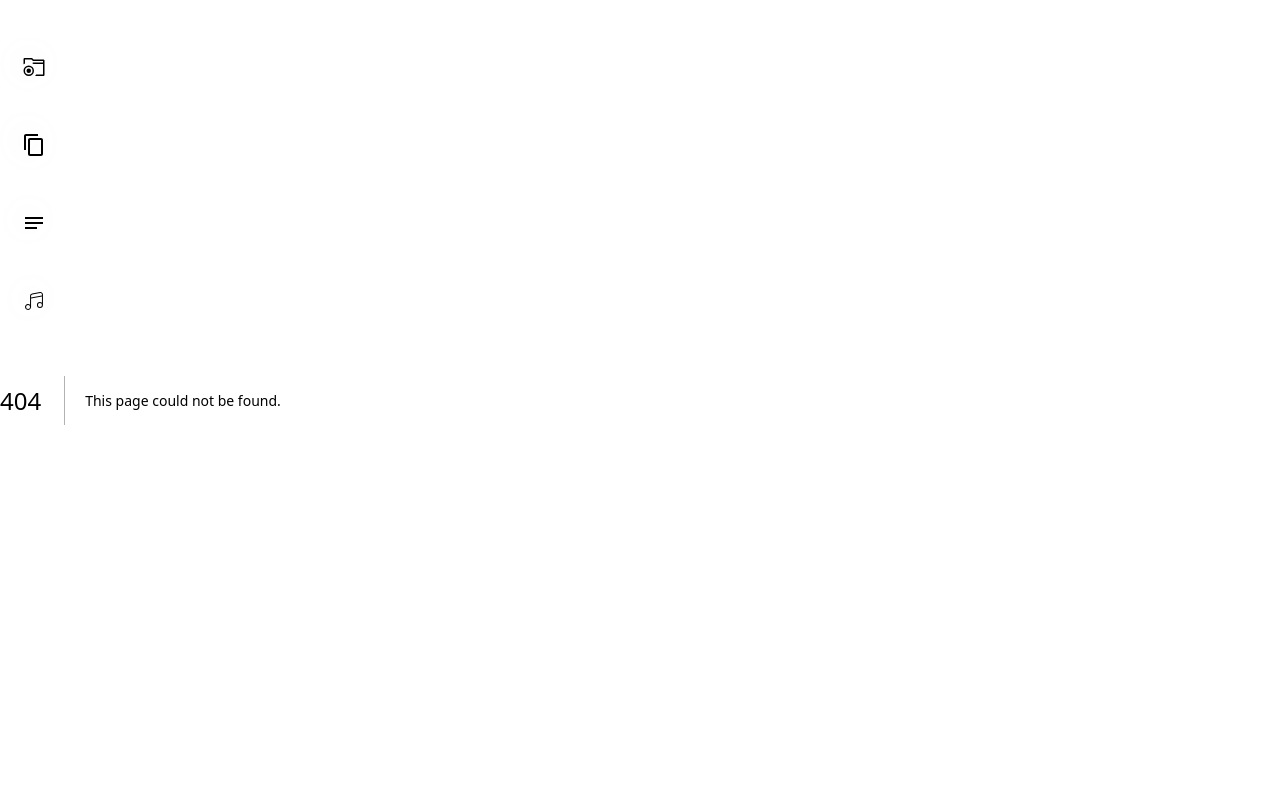
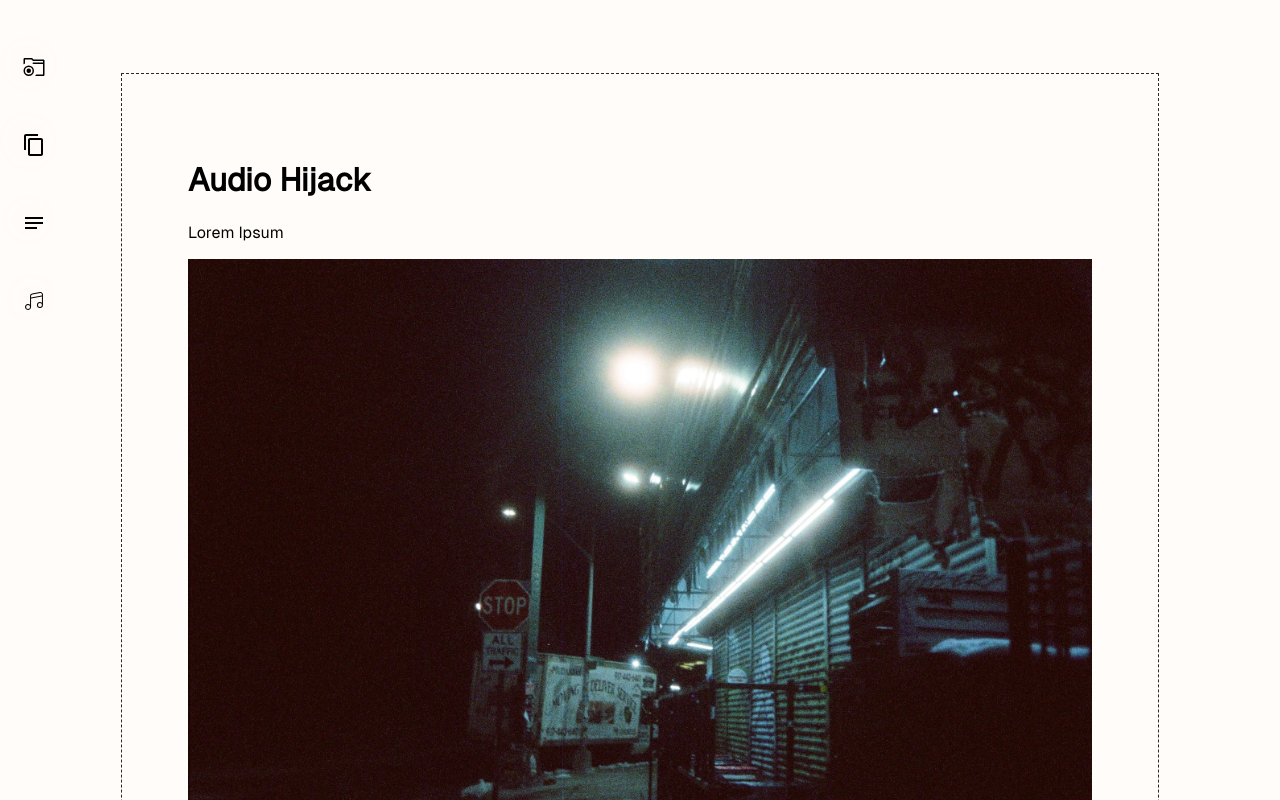
Before and after one commit to jml0123/portfolio-revisited, a Next.js app: page /write-ups/audio-hijack in a window 1280 px wide. Before the commit this address had no page. Shown: the top 800 px of the page. Built offline with nearby package versions, Linux system fonts and the light colour scheme.

Commit message:
initial write-up component and styles

```diff
--- a/data/projects.data.ts
+++ b/data/projects.data.ts
@@ -9,6 +9,8 @@ export const priorityTechList = [
   "Angular",
   "Nest.js",
 ]
+
+// TODO: Add myrtle avenue train station mockup project.
 export const projectsGridData: GridItemData[] = [
         {
           title: "Memory Dealer (XR)",
--- /dev/null
+++ b/pages/write-ups/audio-hijack/index.tsx
@@ -0,0 +1,14 @@
+import writeUp from "../write-up"
+
+
+function AudioHijack() {
+  return(
+    <div>
+        <h1>Audio Hijack</h1>
+        <p>Lorem Ipsum</p>
+        <img src='/img/artwork/bk_night.webp'></img>
+    </div>
+  )
+};
+
+export default writeUp(AudioHijack)
--- /dev/null
+++ b/pages/write-ups/write-up.tsx
@@ -0,0 +1,21 @@
+import React from 'react';
+import sharedStyles from '../../styles/scss/Shared.module.scss';
+import styles from '../../styles/scss/WriteUp.module.scss';
+
+const writeUp = (WrappedComponent: React.ComponentType) => {
+
+    const AppliedWriteUp: React.FC<any> = (props: any) => {
+        return(
+            <main>
+                <div className={styles["write-up-page-wrapper"]}>
+                <div className={styles["write-up-page"]}>
+                    <WrappedComponent {...props}/>
+                </div>
+                </div>
+            </main>
+        )
+    }
+    return AppliedWriteUp
+};
+
+export default writeUp;
--- /dev/null
+++ b/styles/css/WriteUp.module.css
@@ -0,0 +1,17 @@
+/* Error: Undefined variable.
+ *    ,
+ * 14 |     filter: $contentDropShadowSubtle;
+ *    |             ^^^^^^^^^^^^^^^^^^^^^^^^
+ *    '
+ *   styles/scss/WriteUp.module.scss 14:13  root stylesheet */
+
+body::before {
+  font-family: "Source Code Pro", "SF Mono", Monaco, Inconsolata, "Fira Mono",
+      "Droid Sans Mono", monospace, monospace;
+  white-space: pre;
+  display: block;
+  padding: 1em;
+  margin-bottom: 1em;
+  border-bottom: 2px solid black;
+  content: "Error: Undefined variable.\a    \2577 \a 14 \2502      filter: $contentDropShadowSubtle;\a    \2502              ^^^^^^^^^^^^^^^^^^^^^^^^\a    \2575 \a   styles/scss/WriteUp.module.scss 14:13  root stylesheet";
+}
--- /dev/null
+++ b/styles/scss/WriteUp.module.scss
@@ -0,0 +1,21 @@
+@import '../variables/global.variables.scss';
+@import '../animations/global.animations.scss';
+
+.write-up-page-wrapper {
+    margin-top: 7vh;
+    padding: 22px 30px;
+    width: 100vw;
+}
+.write-up-page {
+    margin: 5px;
+    border: 1px dashed $subtleBlack;
+    padding: 66px;
+    background-color: $defaultBg;
+    filter: $contentDropShadowSubtle;
+}
+
+@media (min-width: $lgBreakPoint) {
+    .write-up-page-wrapper {
+        padding: 12px 116px;
+    }
+}
--- a/styles/variables/global.variables.scss
+++ b/styles/variables/global.variables.scss
@@ -61,6 +61,7 @@ $radialGradientBg: radial-gradient(circle, $orb-color3 13%, $defaultBg 48%) 0 0
 // Filters
 $contentDropShadowDefault: drop-shadow(-5px -2.5px 12px rgba(0, 0, 0, 0.25));
 $contentDropShadowLighter: drop-shadow(-5px -2.5px 12px rgba(154, 154, 154, 0.13));
+$contentDropShadowSubtle: drop-shadow(3px 15px 24px 0px rgba(5, 5, 5, 0.366));
 $mixBlend1: exclusion;
 
 // Text
```
Also changed, not shown: 1 other file (tests, documents, lock files or other folders).
